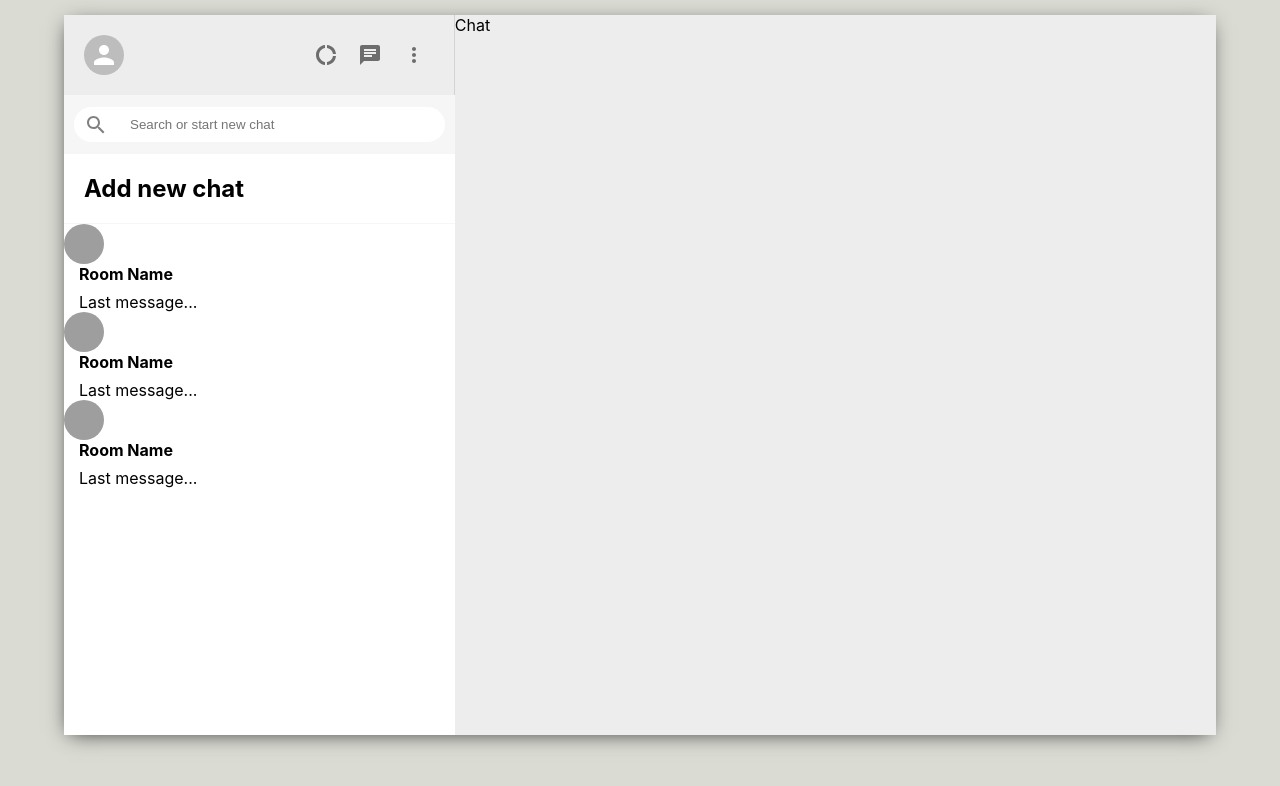
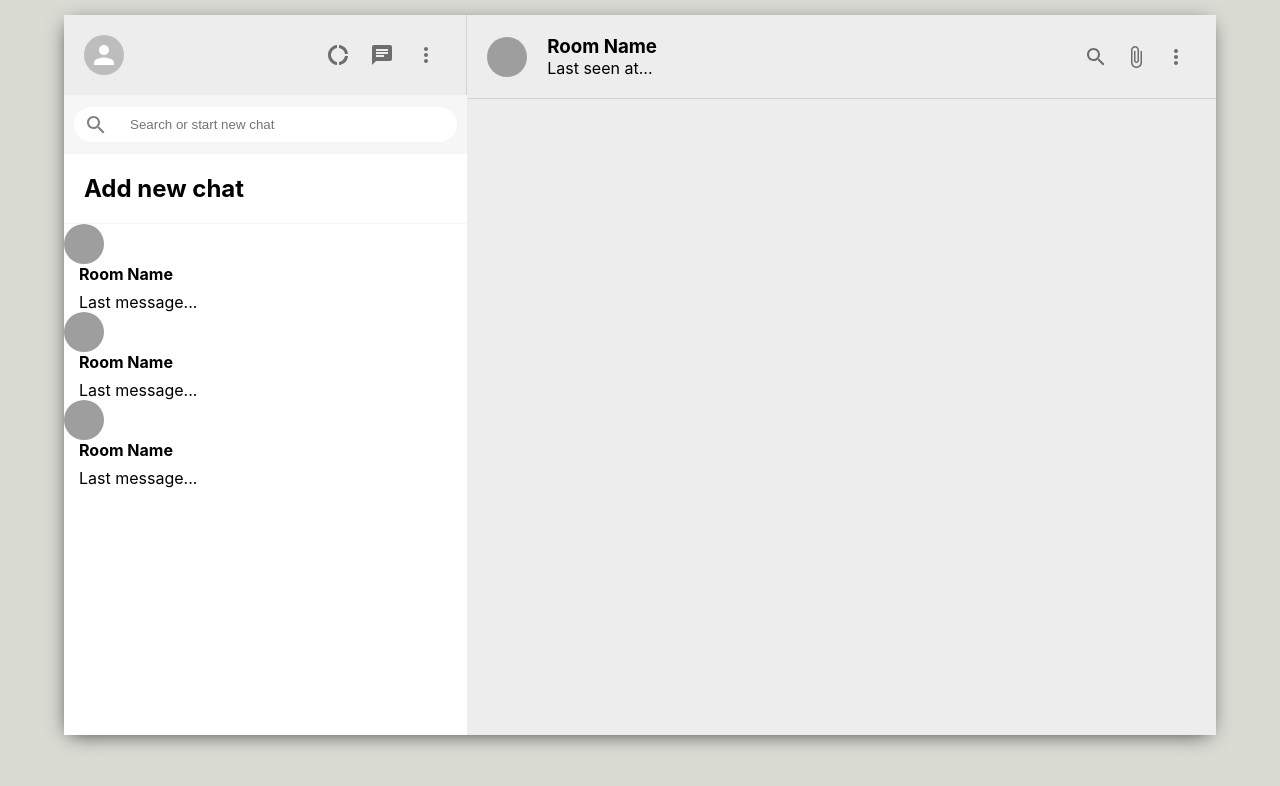
Before and after one commit to bhatiakanishk/React-WhatApp-Clone, a React (Create React App) app in the folder whatsapp-clone/: page / in a window 1280 px wide. Shown: the top 786 px of the page. Built offline with nearby package versions, Linux system fonts and the light colour scheme; grey boxes are pictures that could not be loaded.

Commit message:
Update Chat.js

```diff
--- a/whatsapp-clone/src/Chat.js
+++ b/whatsapp-clone/src/Chat.js
@@ -1,8 +1,47 @@
-import React from 'react';
+import React, { useEffect, useState } from 'react';
 import "./Chat.css";
+import { Avatar, IconButton } from "@mui/material";
+import SearchIcon from '@mui/icons-material/Search';
+import MoreVertIcon from '@mui/icons-material/MoreVert';
+import AttachFileIcon from '@mui/icons-material/AttachFile';
+
 function Chat() {
+    const [seed, setSeed] = useState("");
+
+    useEffect(() => {
+        setSeed(Math.floor(Math.random() * 5000));
+    }, []);
+
   return (
-    <div>Chat</div>
+    <div className="chat">
+        <div className="chat_header">
+            <Avatar src={`https://avatars.dicebear.com/api/human/${seed}.svg`}/>
+
+            <div className="chat_headerInfo">
+                <h3>Room Name</h3>
+                <p>Last seen at...</p>
+            </div>
+
+            <div className="chat_headerRight">
+                <IconButton>
+                    <SearchIcon />
+                </IconButton>
+                <IconButton>
+                    <AttachFileIcon />
+                </IconButton>
+                <IconButton>
+                    <MoreVertIcon />
+                </IconButton>
+
+            </div>
+        </div>
+        <div className="chat_body">
+
+        </div>
+        <div className="chat_footer">
+
+        </div>
+    </div>
   )
 }
 
```
